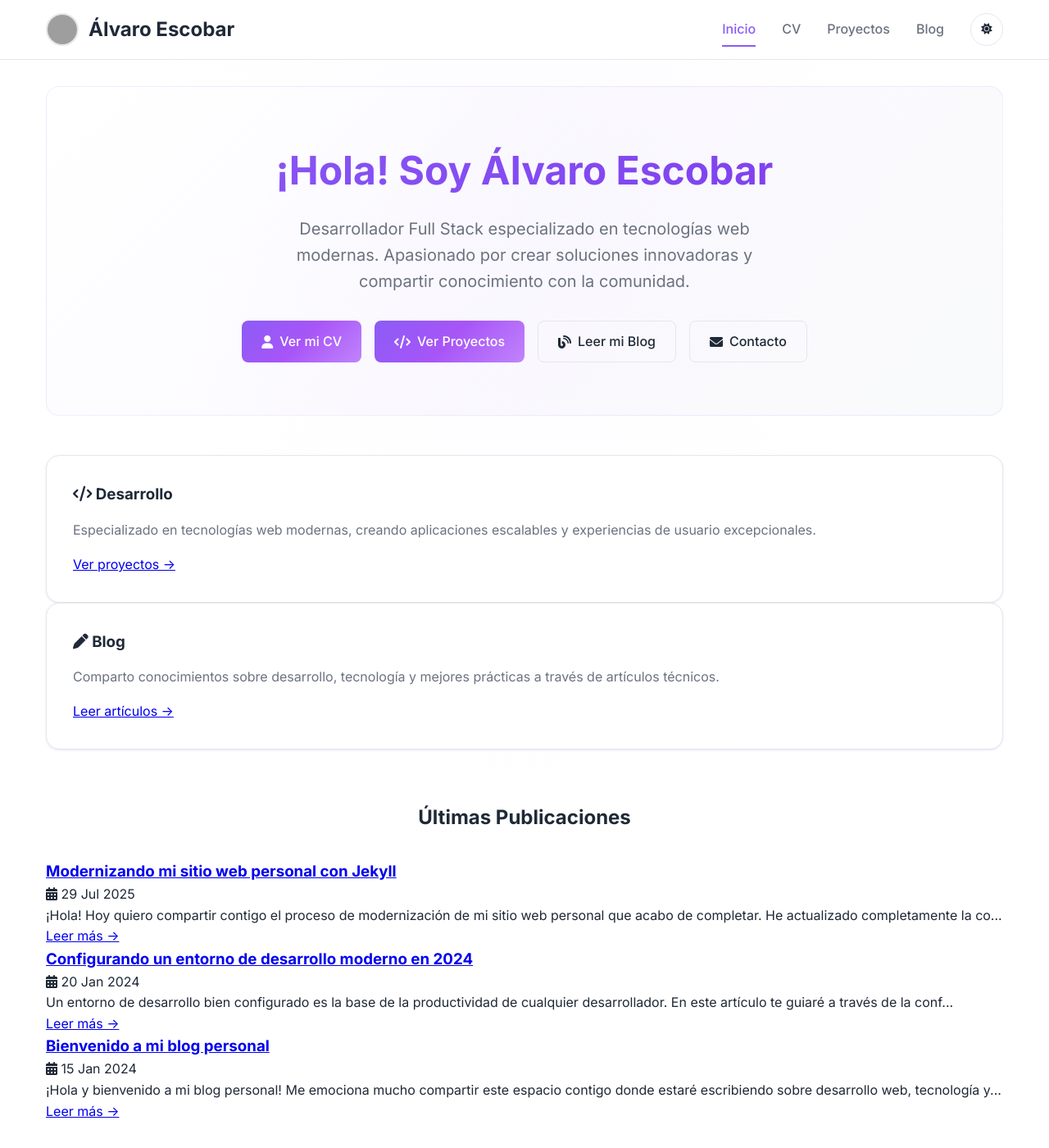
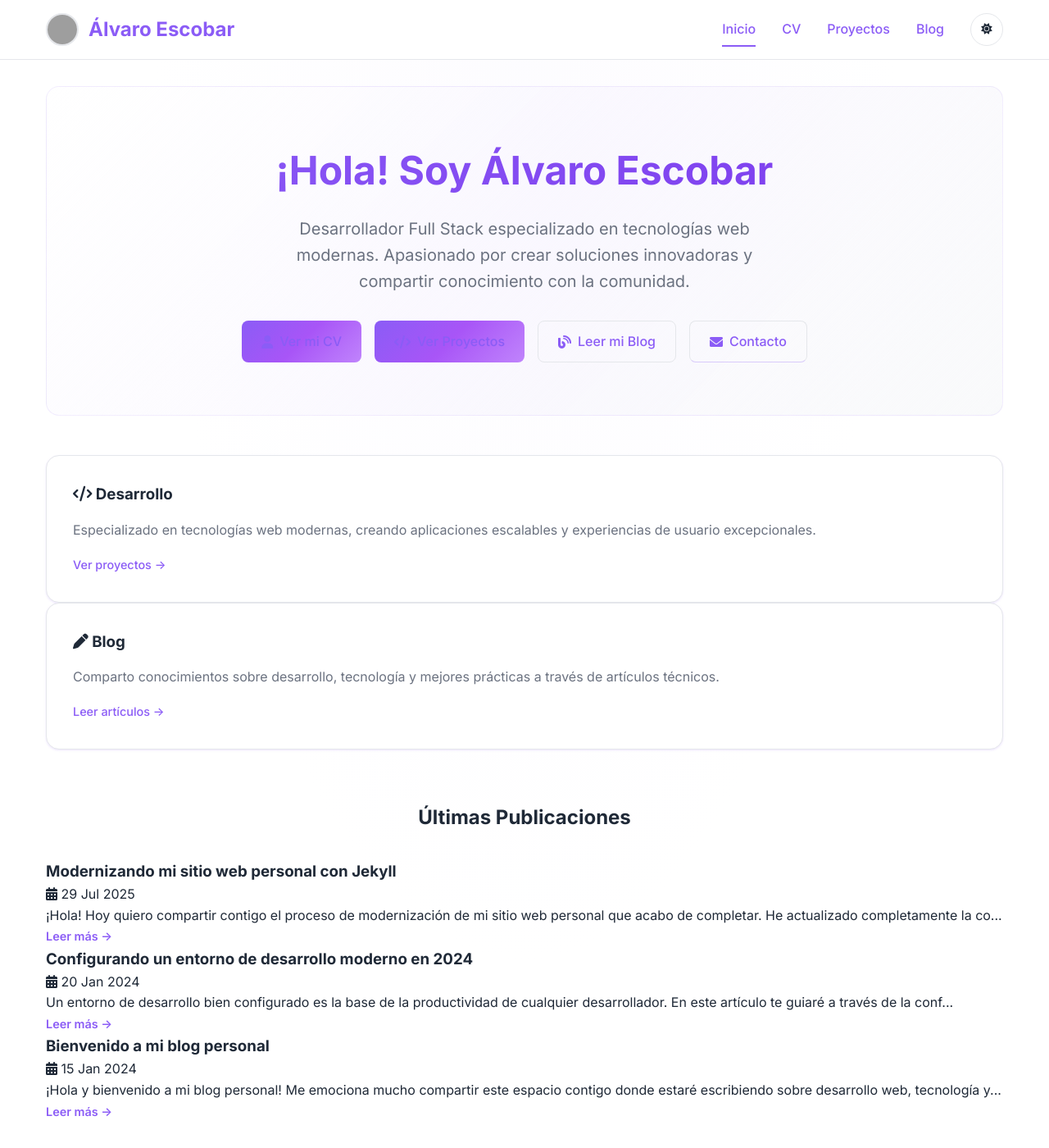
Before and after one commit to l3onkers/l3onkers.github.io, a Jekyll site: the page built from index.html, in a window 1280 px wide and 1400 px high. Shown: the whole window at 82% size. Built offline with Jekyll 4.4.1, drawn with Linux system fonts in a browser that asks for light colours; grey boxes are pictures that could not be loaded.

Commit message:
🔗 Actualizar todos los enlaces a color lila para mejor legibilidad y coherencia visual

```diff
--- a/_layouts/default.html
+++ b/_layouts/default.html
@@ -39,6 +39,22 @@
         }
         .nav-links a.active::after {
             background-color: #8b5cf6 !important;
+        }
+        /* Global link colors */
+        a {
+            color: #8b5cf6 !important;
+        }
+        a:hover {
+            color: #7c3aed !important;
+        }
+        a:visited {
+            color: #9333ea !important;
+        }
+        .read-more {
+            color: #8b5cf6 !important;
+        }
+        .read-more:hover {
+            color: #7c3aed !important;
         }
     </style>
 
--- a/assets/css/style.css
+++ b/assets/css/style.css
@@ -49,6 +49,50 @@ body {
   color: var(--text-color);
   background-color: var(--bg-color);
   transition: var(--transition);
+}
+
+/* Global Link Styles with Lila Theme */
+a {
+  color: var(--primary-color);
+  text-decoration: underline;
+  text-decoration-color: rgba(139, 92, 246, 0.3);
+  text-underline-offset: 2px;
+  transition: var(--transition);
+}
+
+a:hover {
+  color: var(--primary-hover);
+  text-decoration-color: var(--primary-hover);
+  text-decoration-thickness: 2px;
+}
+
+a:visited {
+  color: #9333ea; /* Slightly different purple for visited links */
+}
+
+a:active {
+  color: var(--primary-hover);
+}
+
+/* Specific link styles for different contexts */
+.post-content a,
+.cv-section a,
+.card a:not(.btn),
+.project-content a:not(.btn) {
+  color: var(--primary-color);
+  font-weight: 500;
+  text-decoration: underline;
+  text-decoration-color: rgba(139, 92, 246, 0.4);
+  text-underline-offset: 3px;
+}
+
+.post-content a:hover,
+.cv-section a:hover,
+.card a:not(.btn):hover,
+.project-content a:hover:not(.btn) {
+  color: var(--primary-hover);
+  text-decoration-color: var(--primary-hover);
+  text-decoration-thickness: 2px;
 }
 
 .wrapper {
@@ -522,6 +566,79 @@ body {
   color: var(--text-secondary);
 }
 
+/* Specific Link Styles */
+.read-more {
+  color: var(--primary-color) !important;
+  text-decoration: none !important;
+  font-weight: 600;
+  font-size: 0.9rem;
+  display: inline-flex;
+  align-items: center;
+  gap: 0.25rem;
+  transition: var(--transition);
+  border-bottom: 1px solid transparent;
+}
+
+.read-more:hover {
+  color: var(--primary-hover) !important;
+  border-bottom-color: var(--primary-hover);
+  transform: translateX(2px);
+}
+
+/* Post and Blog Links */
+.post-preview h2 a,
+.post-preview h3 a {
+  color: var(--text-color) !important;
+  text-decoration: none !important;
+  transition: var(--transition);
+}
+
+.post-preview h2 a:hover,
+.post-preview h3 a:hover {
+  color: var(--primary-color) !important;
+}
+
+/* Footer Links */
+.footer-links a,
+.social-links a {
+  color: var(--text-secondary) !important;
+  text-decoration: none !important;
+  transition: var(--transition);
+}
+
+.footer-links a:hover,
+.social-links a:hover {
+  color: var(--primary-color) !important;
+}
+
+/* Email and Contact Links */
+a[href^="mailto:"] {
+  color: var(--primary-color) !important;
+  text-decoration: none !important;
+  font-weight: 500;
+  border-bottom: 1px solid rgba(139, 92, 246, 0.3);
+}
+
+a[href^="mailto:"]:hover {
+  color: var(--primary-hover) !important;
+  border-bottom-color: var(--primary-hover);
+}
+
+/* External Links (LinkedIn, GitHub, etc) */
+a[href*="linkedin.com"],
+a[href*="github.com"],
+a[href*="twitter.com"] {
+  color: var(--primary-color) !important;
+  text-decoration: none !important;
+  font-weight: 500;
+}
+
+a[href*="linkedin.com"]:hover,
+a[href*="github.com"]:hover,
+a[href*="twitter.com"]:hover {
+  color: var(--primary-hover) !important;
+}
+
 /* Theme-specific background effects */
 [data-theme="dark"] body {
   background: radial-gradient(ellipse at top, rgba(139, 92, 246, 0.1) 0%, var(--bg-color) 40%);
```
Also changed, not shown: test-colores.html (+8 -0 lines).
